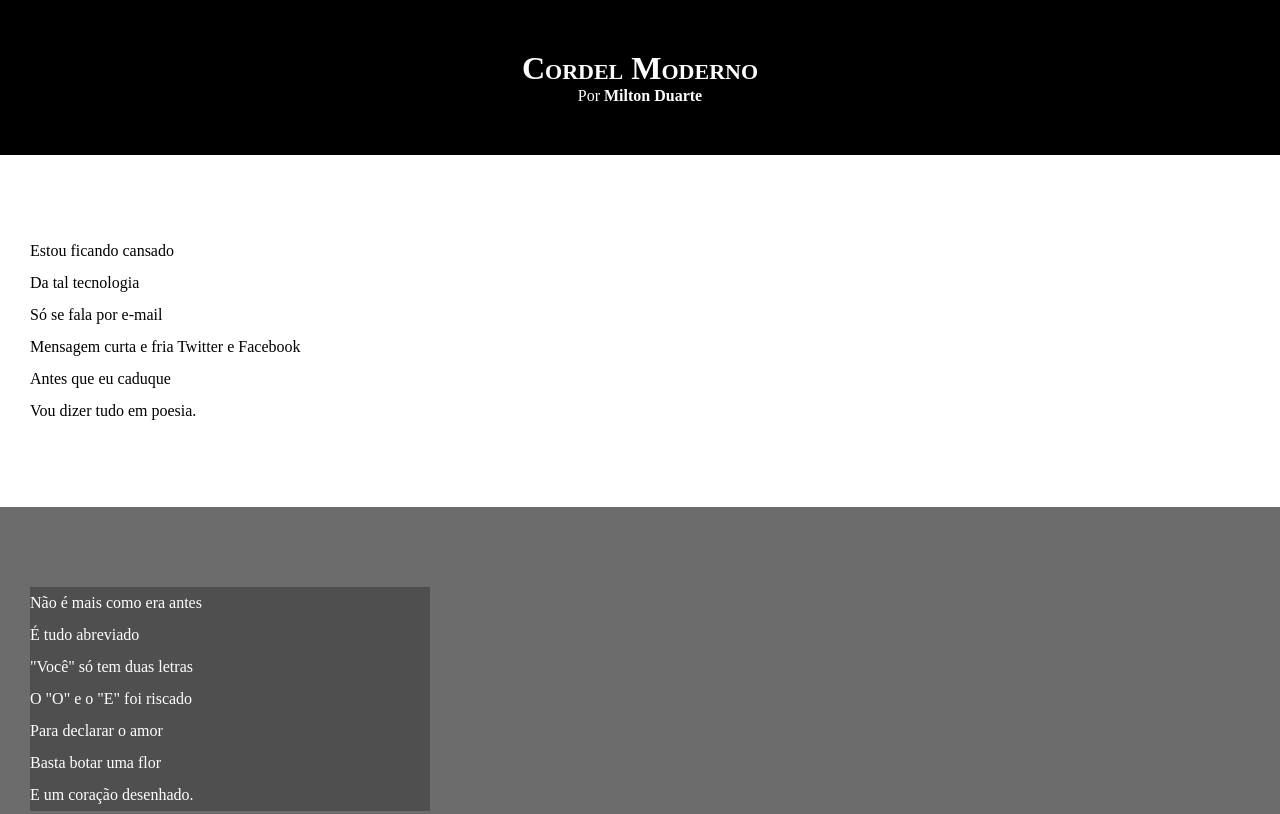
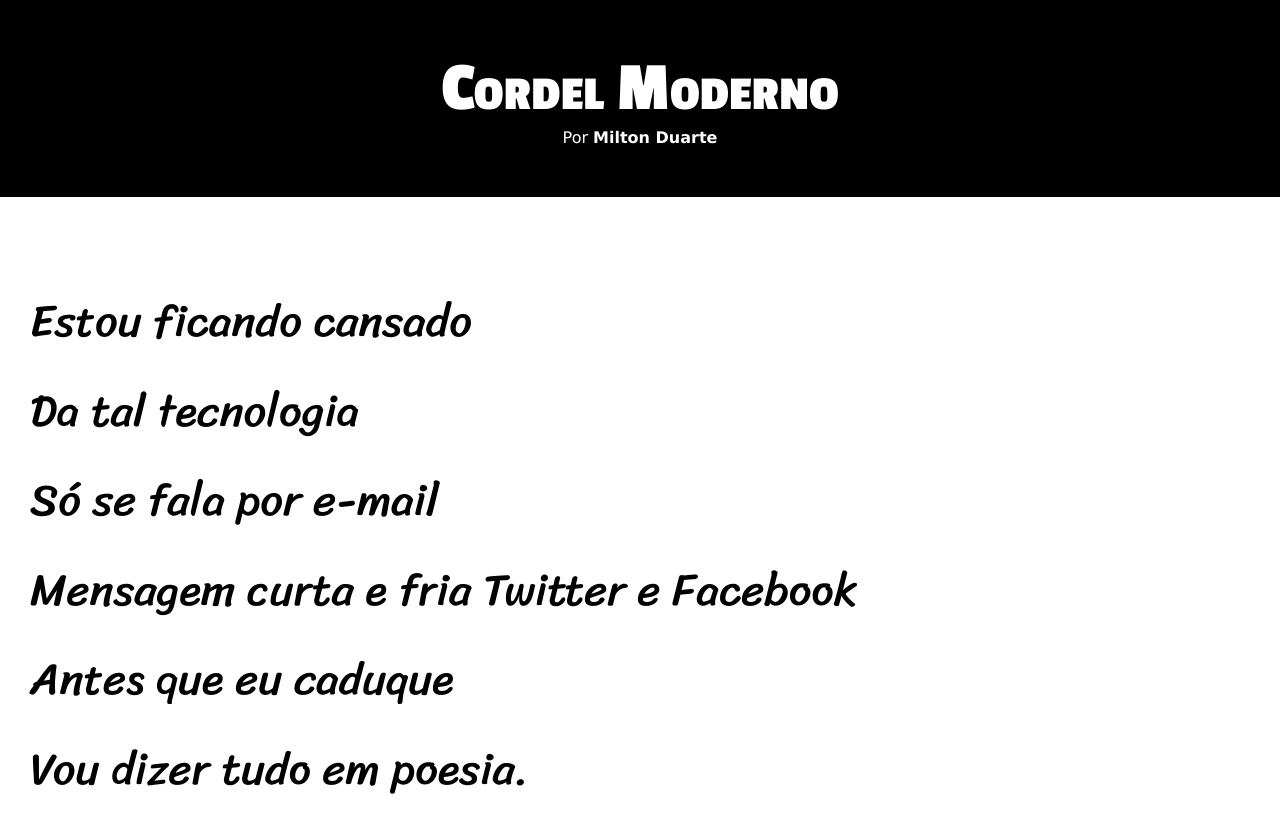
Before and after one commit to Franklimello/html-css, a plain HTML site: page desafio12/index.html in a window 1280 px wide. Shown: the top 814 px of the page. Drawn offline with Linux system fonts and the light colour scheme.

Commit message:
atualizacao

```diff
--- a/desafio12/estilo/style.css
+++ b/desafio12/estilo/style.css
@@ -1,4 +1,15 @@
 @charset "utf-8";
+
+@import url('https://fonts.googleapis.com/css2?family=Passion+One:wght@400;700;900&family=Sriracha&display=swap');
+
+@import url('https://fonts.googleapis.com/css2?family=Sriracha&display=swap');
+
+:root {
+    --font1: Verdana, Geneva, Tahoma, sans-serif;
+    --font2: "Passion One", serif;
+    --font3: "Sriracha", serif;
+}
+
 
 * {
     margin: 0px;
@@ -8,6 +19,7 @@
 html, body {
     min-height: 100vh;
     background-color: darkgray;
+    font-family: var(--font1);
 }
 
 header {
@@ -18,6 +30,8 @@ header {
 header > h1 {
     padding-top: 50px;
     font-variant: small-caps;
+    font-family: var(--font2);
+    font-size: 5.5vw;
 }
 
 header > p {
@@ -39,6 +53,8 @@ section {
     padding-bottom: 10vh;
     line-height: 2em;
     padding-left: 30px;
+    font-family: var(--font3);
+    font-size: 3.5vw;
 }
 
 section.normal {
@@ -51,7 +67,8 @@ section.imagem {
     color: white;
 }
 section.imagem > p {
-    width: 400px;
+    display: inline-block;
+    padding: 5px;
     background-color: rgba(0, 0, 0, 0.267);
 }
 
```
